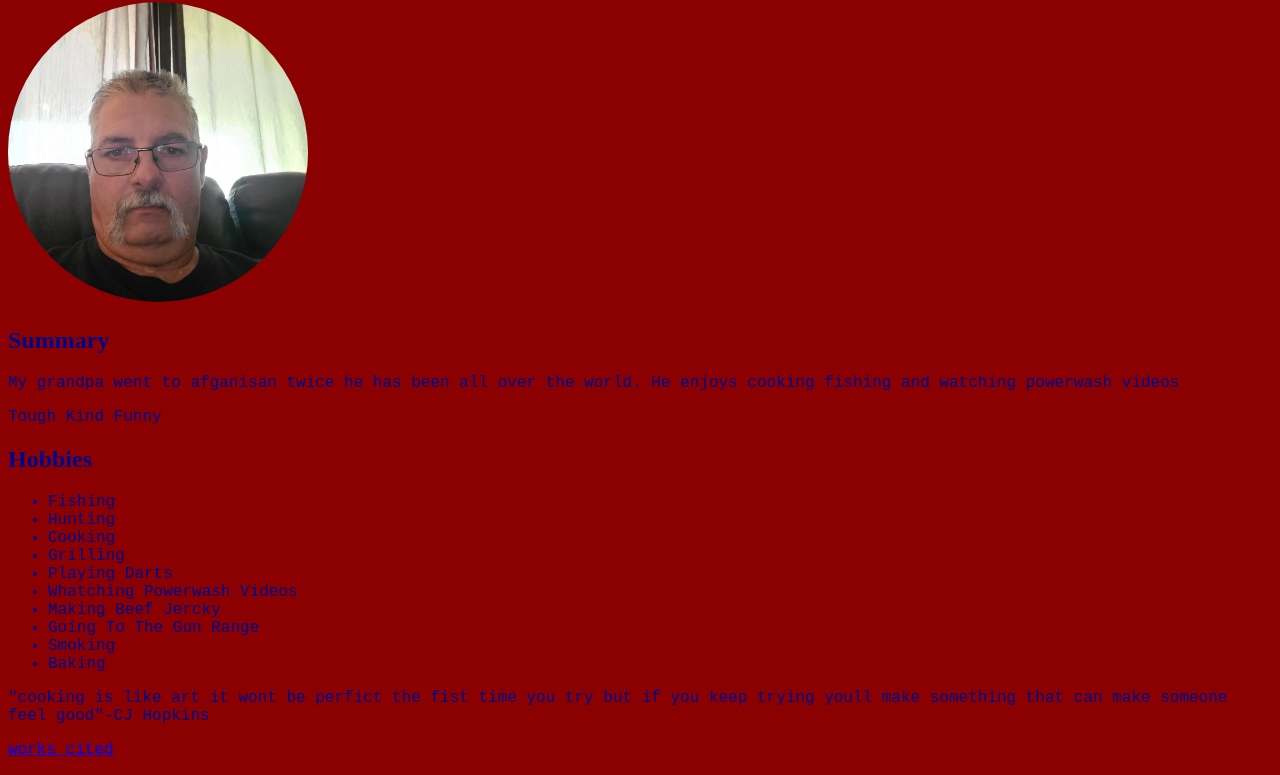
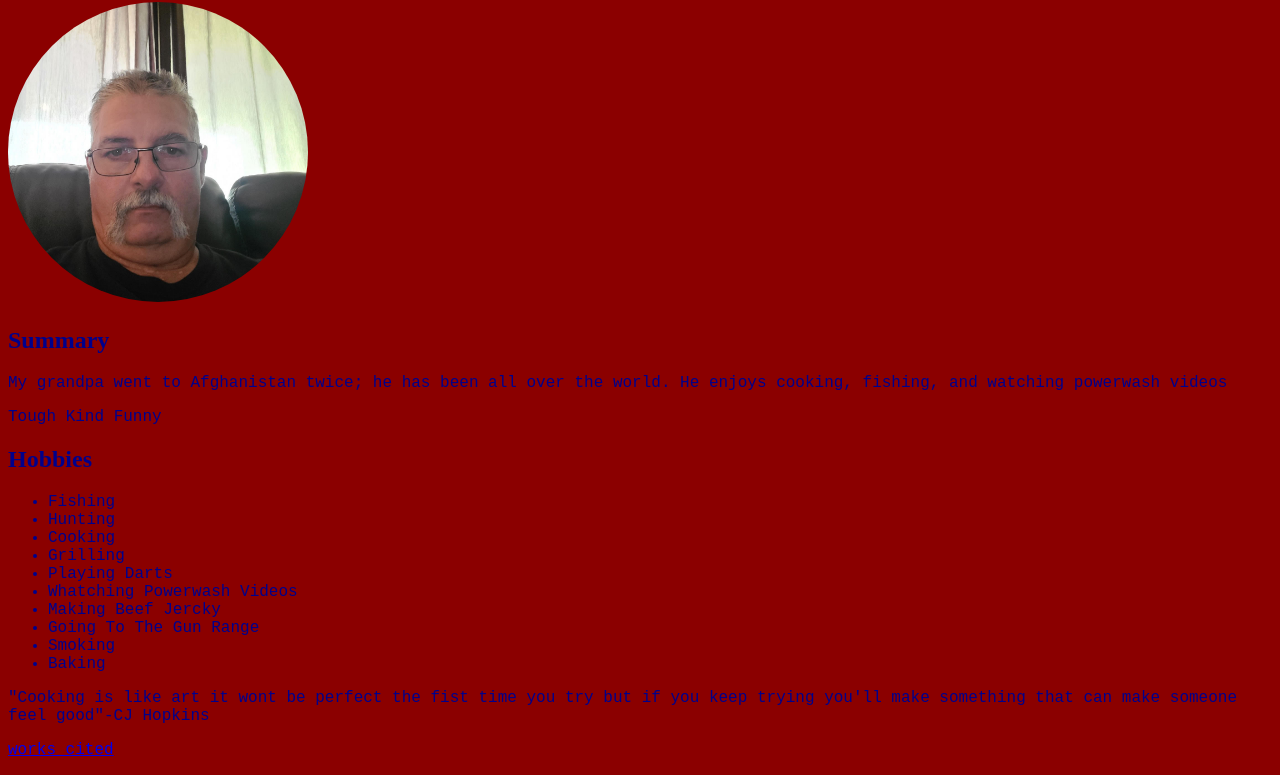
Before and after one commit to ZILLA395/Tribute, a plain HTML site: page index.html in a window 1280 px wide. Shown: the part 78-853 px from the top of the page. Drawn offline with Linux system fonts and the light colour scheme.

Commit message:
Update index.html

```diff
--- a/index.html
+++ b/index.html
@@ -11,7 +11,7 @@
 	<img class="myimg" src="unnamed.jpg">
 
 	<h2>Summary</h2>
-	<p>My grandpa went to afganisan twice he has been all over the world. He enjoys cooking fishing and watching powerwash videos </p>
+	<p>My grandpa went to Afghanistan twice; he has been all over the world. He enjoys cooking, fishing, and watching powerwash videos </p>
 
 	<span>Tough</span> <span>Kind</span> <span>Funny</span>
 
@@ -29,7 +29,7 @@
 		<li>Baking</li>
 	</ul>
 
-	<p>"cooking is like art it wont be perfict the fist time you try but if you keep trying youll make something that can make someone feel good"-CJ Hopkins</p>
+	<p>"Cooking is like art it wont be perfect the fist time you try but if you keep trying you'll make something that can make someone feel good"-CJ Hopkins</p>
 <a href="bibliography.html"><p>works cited</p></a>
 </body>
 </html>
```
